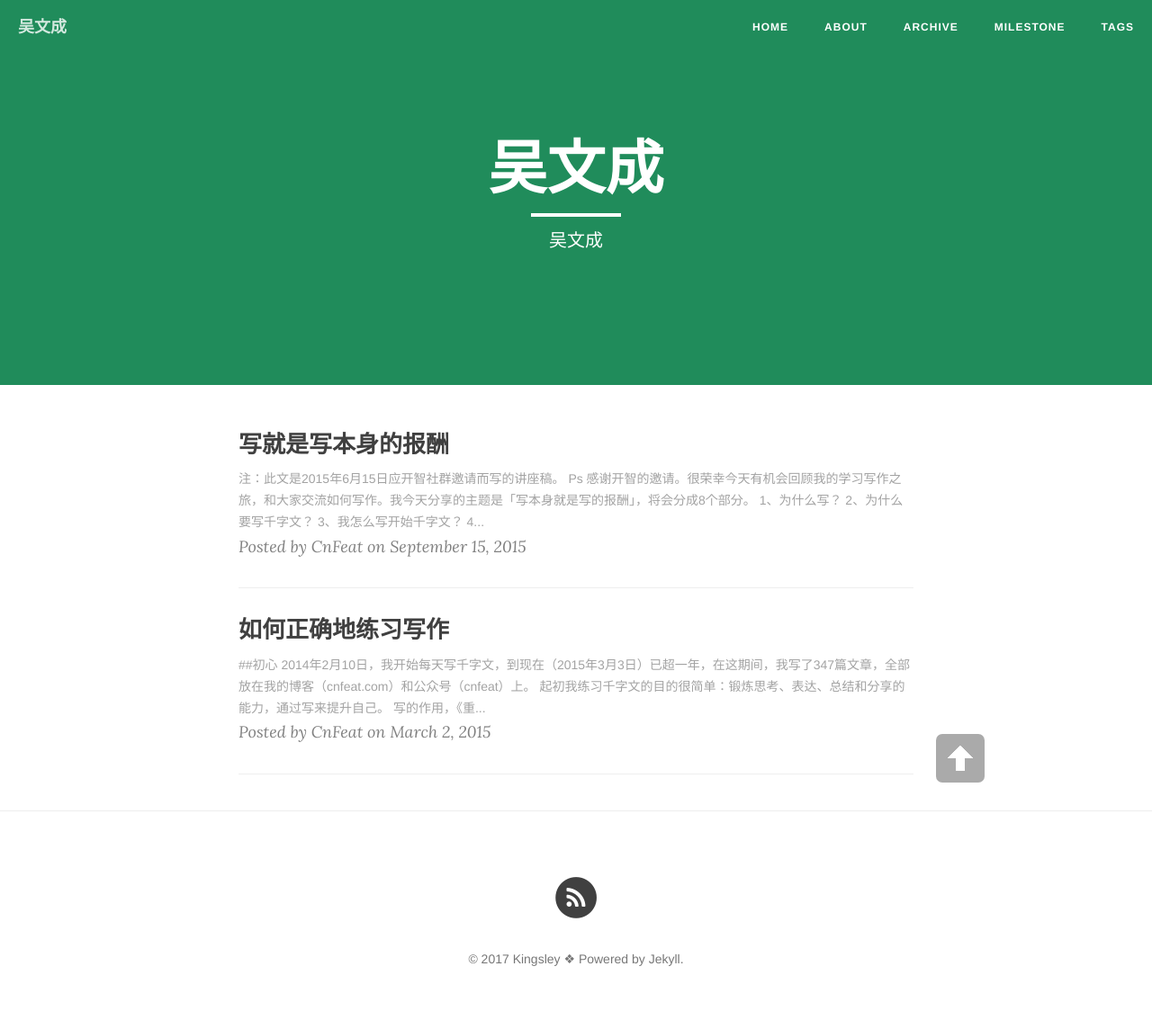
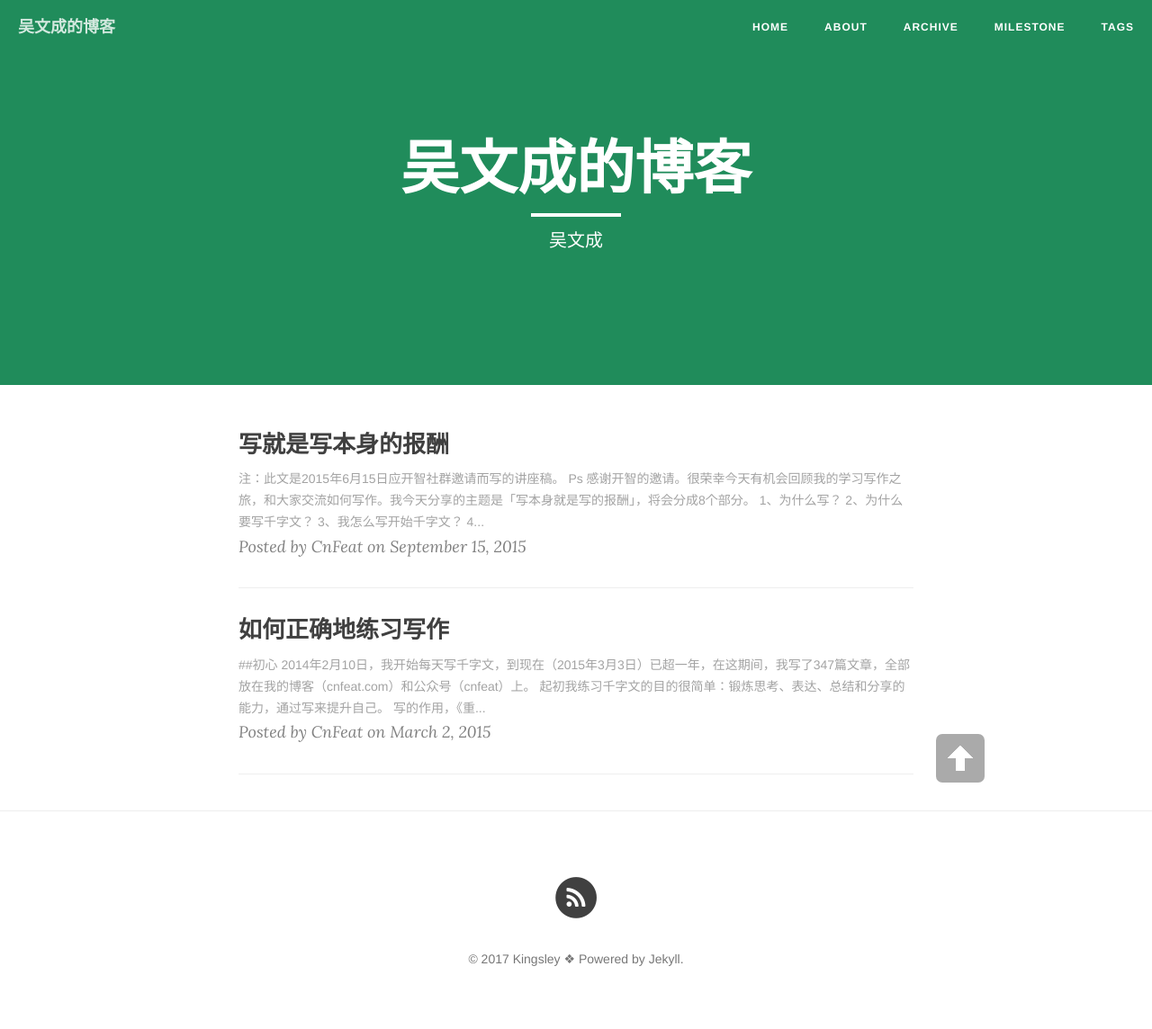
Before and after one commit to KingsleyWu/Kingsley.github.io, a Jekyll site: the page built from index.html, in a window 1280 px wide. Shown: the whole page at 90% size. Built offline with Jekyll 4.4.1, drawn with Linux system fonts in a browser that asks for light colours; nearby versions of some CDN libraries; the list of posts is cut into pages by our own code.

Commit message:
Update _config.yml

```diff
--- a/_config.yml
+++ b/_config.yml
@@ -1,5 +1,5 @@
 # Site settings #站点信息
-title: 吴文成 #标题
+title: 吴文成的博客 #标题
 #subtitle:  #副标题
 header-img: "img/green.jpg"
 tagline: "cn"
```
